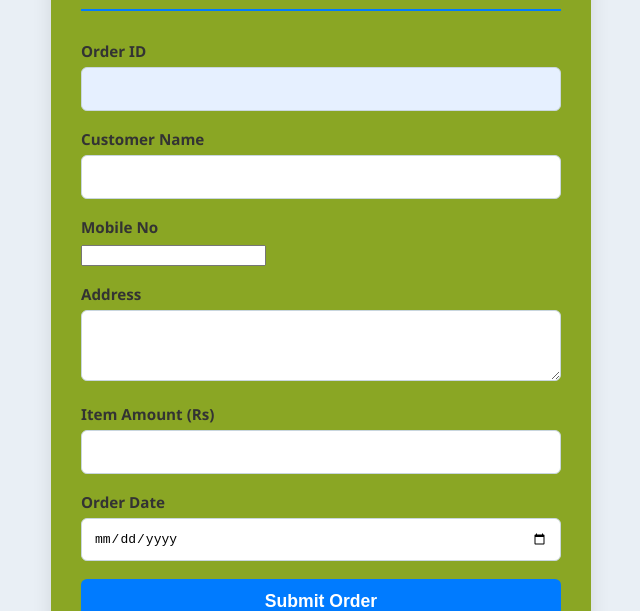
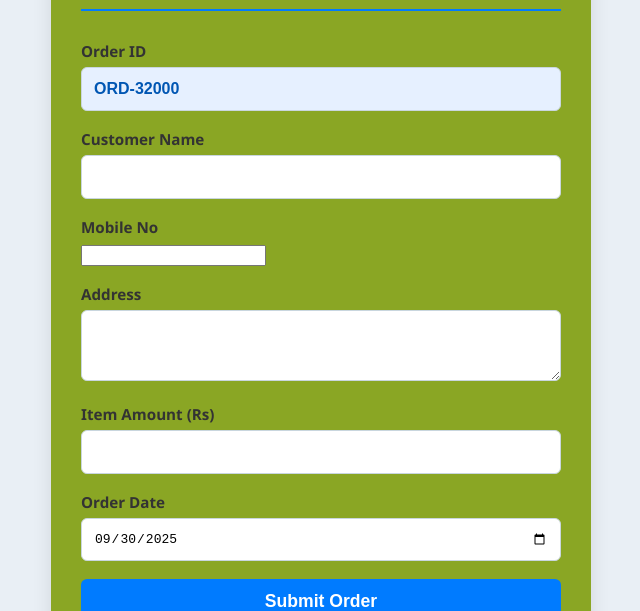
Before and after one commit to alok3057/badamtalapujo, a plain HTML site: page index.html in a window 1280 px wide. Shown: the part 181-792 px from the top of the page, without its empty margins (319-959 px from the left). Drawn offline with Linux system fonts and the light colour scheme.

Commit message:
Update index.html

```diff
--- a/index.html
+++ b/index.html
@@ -5,7 +5,7 @@
     <meta name="viewport" content="width=device-width, initial-scale=1.0">
     <title>Professional Order Form</title>
     <link rel="stylesheet" href="css/styles.css">
-    <script src="script/script3.js" defer></script>
+    <script src="script/script.js" defer></script>
 </head>
 <body>
 
@@ -60,4 +60,5 @@
 </div>
 
 </body>
+
 </html>
```
